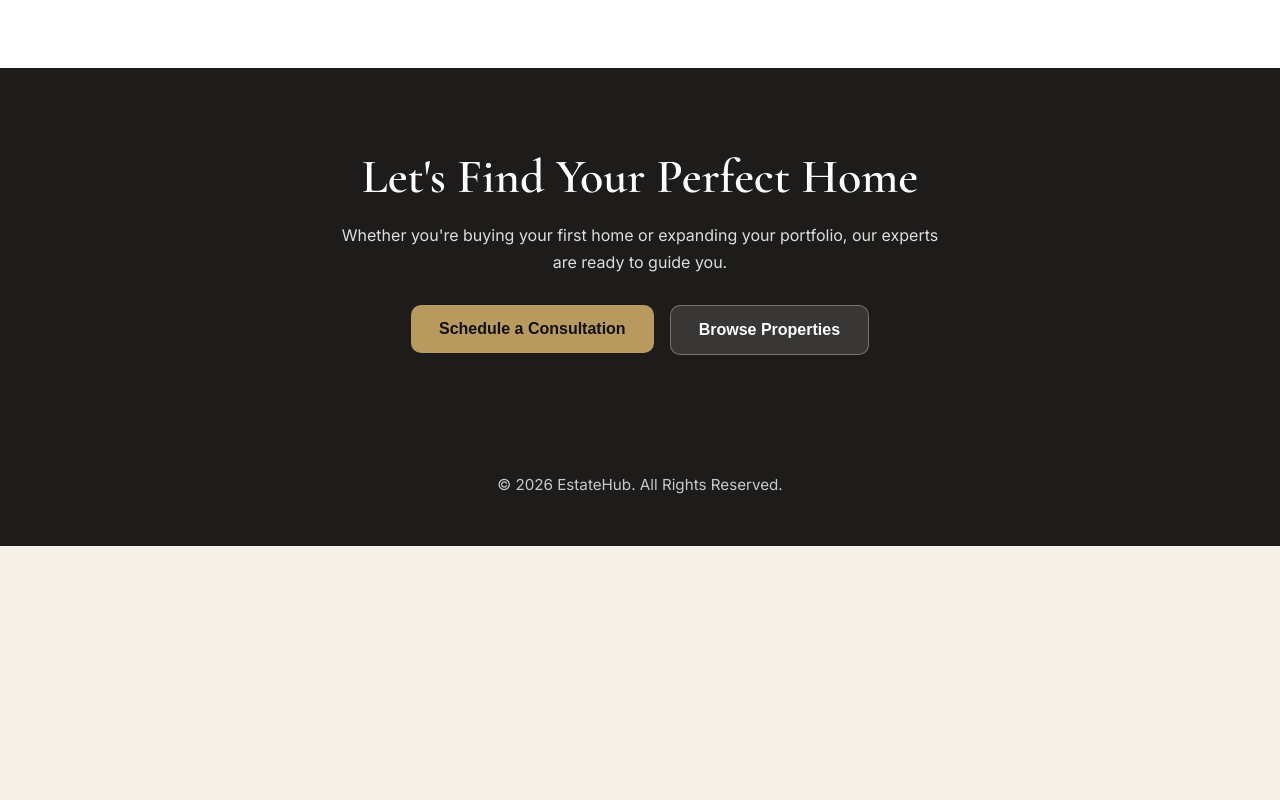
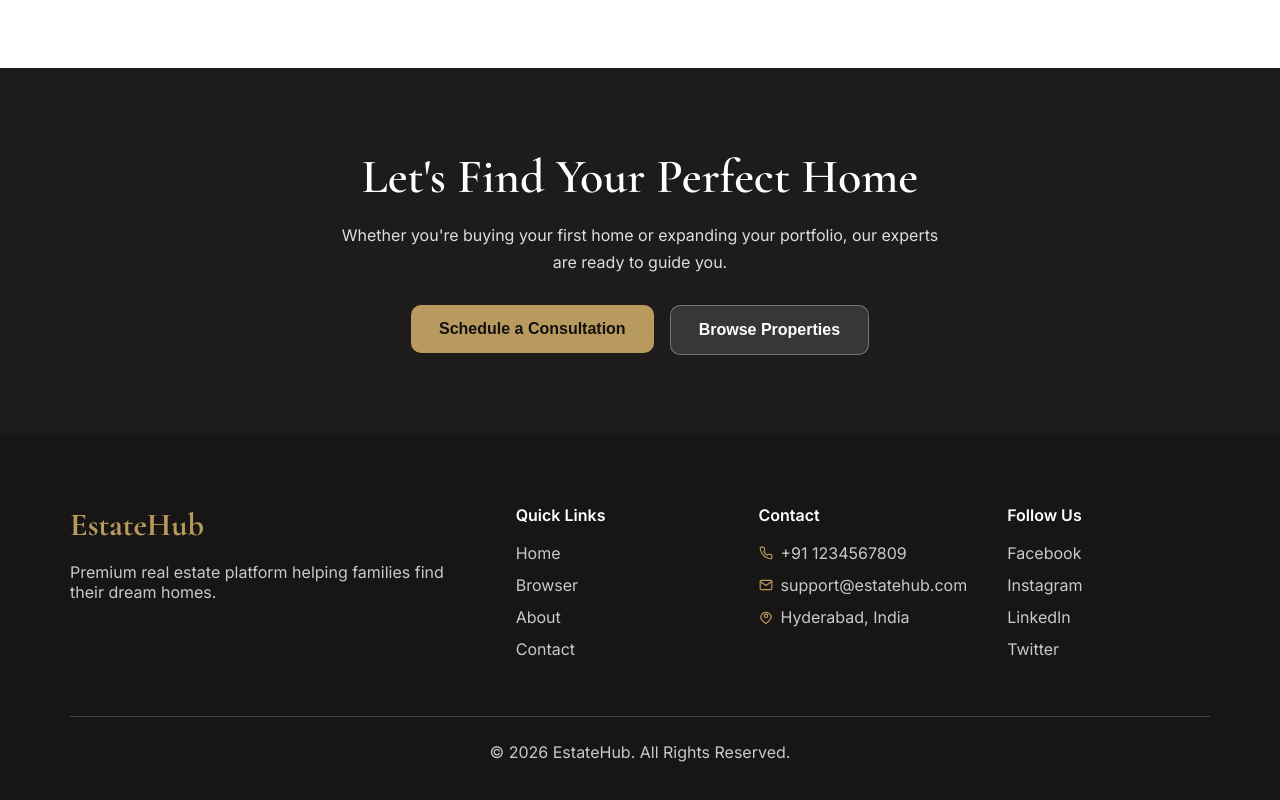
Before and after one commit to Aswin-100611/real-estate-project, a React (Create React App) app: page /about in a window 1280 px wide. Shown: the part 2600-3400 px from the top of the page. Before the commit the page ends 3146 px from the top, so only its background shows below. Built offline with nearby package versions, Linux system fonts and the light colour scheme.

Commit message:
added footer in about section

```diff
--- a/src/components/AboutSection.css
+++ b/src/components/AboutSection.css
@@ -394,15 +394,58 @@
 }
 
 .footer {
-  background: var(--charcoal);
-  color: rgba(255, 255, 255, 0.6);
-  padding: 40px 20px;
-  text-align: center;
-  font-size: 0.95rem;
+  background: #181614;
+  color: #ddd;
+  padding: 70px;
+  text-align: left;
+}
+
+.footer-container {
+  display: grid;
+  grid-template-columns: 2fr 1fr 1fr 1fr;
+  gap: 40px;
+}
+
+.footer h3 {
+  font-size: 2rem;
+  margin-bottom: 18px;
+  font-family: "Cormorant Garamond", serif;
+  color: var(--gold);
+}
+
+.footer h4 {
+  margin-bottom: 18px;
+  color: #fff;
+}
+
+.footer p {
+  margin-bottom: 12px;
+  color: #c9c9c9;
+  cursor: pointer;
+  transition: .3s;
 }
 
 .footer p:hover {
   color: var(--gold);
+}
+
+.footer hr {
+  margin: 45px 0 25px;
+  border: none;
+  height: 1px;
+  background: #444;
+}
+
+.copyright {
+  text-align: center;
+  color: #aaa;
+}
+
+.footer-contact-item {
+  display: flex;
+  align-items: center;
+  gap: 8px;
+  justify-content: flex-start;
 }
 
 /* ===== RESPONSIVE ===== */
@@ -463,3 +506,23 @@
     grid-template-columns: 1fr;
   }
 }
+
+/* Footer Specific Responsive Styles */
+@media(max-width:1100px) {
+  .footer-container {
+    grid-template-columns: repeat(2, 1fr);
+  }
+}
+
+@media(max-width:768px) {
+  .footer-container {
+    grid-template-columns: 1fr;
+    text-align: center;
+  }
+  .footer-contact-item {
+    justify-content: center;
+  }
+  .footer {
+    padding: 70px 20px;
+  }
+}
--- a/src/components/AboutSection.jsx
+++ b/src/components/AboutSection.jsx
@@ -254,13 +254,57 @@ export default function AboutSection() {
 
       </section>
 
-      {/* Footer (same as HeroSection) */}
-
       <footer className="footer">
 
-        <div>
-          <p>© 2026 EstateHub. All Rights Reserved.</p>
+        <div className="footer-container">
+
+          <div>
+            <h3>EstateHub</h3>
+            <p>
+              Premium real estate platform helping
+              families find their dream homes.
+            </p>
+          </div>
+
+          <div>
+            <h4>Quick Links</h4>
+            <p><Link to="/" style={{ color: "inherit", textDecoration: "none" }}>Home</Link></p>
+            <p><Link to="/property" style={{ color: "inherit", textDecoration: "none" }}>Browser</Link></p>
+            <p><Link to="/about" style={{ color: "inherit", textDecoration: "none" }}>About</Link></p>
+            <p><Link to="/contact" style={{ color: "inherit", textDecoration: "none" }}>Contact</Link></p>
+          </div>
+
+          <div>
+            <h4>Contact</h4>
+            <p className="footer-contact-item">
+              <svg width="14" height="14" viewBox="0 0 24 24" fill="none" stroke="var(--gold)" strokeWidth="2" strokeLinecap="round" strokeLinejoin="round" style={{ flexShrink: 0 }}><path d="M22 16.92v3a2 2 0 0 1-2.18 2 19.79 19.79 0 0 1-8.63-3.07 19.5 19.5 0 0 1-6-6 19.79 19.79 0 0 1-3.07-8.67A2 2 0 0 1 4.11 2h3a2 2 0 0 1 2 1.72 12.84 12.84 0 0 0 .7 2.81 2 2 0 0 1-.45 2.11L8.09 9.91a16 16 0 0 0 6 6l1.27-1.27a2 2 0 0 1 2.11-.45 12.84 12.84 0 0 0 2.81.7A2 2 0 0 1 22 16.92z"/></svg>
+              <span>+91 1234567809</span>
+            </p>
+            <p className="footer-contact-item">
+              <svg width="14" height="14" viewBox="0 0 24 24" fill="none" stroke="var(--gold)" strokeWidth="2" strokeLinecap="round" strokeLinejoin="round" style={{ flexShrink: 0 }}><path d="M4 4h16c1.1 0 2 .9 2 2v12c0 1.1-.9 2-2 2H4c-1.1 0-2-.9-2-2V6c0-1.1.9-2 2-2z"/><polyline points="22,6 12,13 2,6"/></svg>
+              <span>support@estatehub.com</span>
+            </p>
+            <p className="footer-contact-item">
+              <svg width="14" height="14" viewBox="0 0 24 24" fill="none" stroke="var(--gold)" strokeWidth="2" strokeLinecap="round" strokeLinejoin="round" style={{ flexShrink: 0 }}><path d="M21 10c0 7-9 13-9 13s-9-6-9-10a9 9 0 0 1 18 0z"/><circle cx="12" cy="10" r="3"/></svg>
+              <span>Hyderabad, India</span>
+            </p>
+          </div>
+
+          <div>
+            <h4>Follow Us</h4>
+            <p>Facebook</p>
+            <p>Instagram</p>
+            <p>LinkedIn</p>
+            <p>Twitter</p>
+          </div>
+
         </div>
+
+        <hr />
+
+        <p className="copyright">
+          © 2026 EstateHub. All Rights Reserved.
+        </p>
 
       </footer>
 
--- a/src/components/ContactSection.css
+++ b/src/components/ContactSection.css
@@ -294,6 +294,14 @@
     background: #181614;
     color: #ddd;
     padding: 70px;
+    text-align: left;
+}
+
+.footer-contact-item {
+    display: flex;
+    align-items: center;
+    gap: 8px;
+    justify-content: flex-start;
 }
 
 .contact-page .footer-container {
@@ -383,6 +391,10 @@
         text-align: center;
     }
 
+    .footer-contact-item {
+        justify-content: center;
+    }
+
     .contact-page .footer {
         padding: 70px 20px;
     }
--- a/src/components/ContactSection.jsx
+++ b/src/components/ContactSection.jsx
@@ -1,7 +1,6 @@
 import React, { useState } from "react";
 import { Link } from "react-router-dom";
 import "./ContactSection.css";
-import { ReactComponent as Logo } from "./iconsax-location.svg";
 
 export default function ContactSection() {
 
@@ -69,8 +68,9 @@ export default function ContactSection() {
           </p>
 
           {submitted && (
-            <div className="contact-success">
-              ✔ Thank you! Your message has been sent successfully.
+            <div className="contact-success" style={{ display: "flex", alignItems: "center" }}>
+              <svg width="18" height="18" viewBox="0 0 24 24" fill="none" stroke="currentColor" strokeWidth="2.5" strokeLinecap="round" strokeLinejoin="round" style={{ marginRight: "10px", flexShrink: 0 }}><polyline points="20 6 9 17 4 12"/></svg>
+              <span>Thank you! Your message has been sent successfully.</span>
             </div>
           )}
 
@@ -110,7 +110,9 @@ export default function ContactSection() {
 
           <div className="contact-info-strip">
             <div className="contact-info-item">
-              <span className="contact-info-icon">📞</span>
+              <span className="contact-info-icon">
+                <svg width="20" height="20" viewBox="0 0 24 24" fill="none" stroke="var(--gold)" strokeWidth="2" strokeLinecap="round" strokeLinejoin="round"><path d="M22 16.92v3a2 2 0 0 1-2.18 2 19.79 19.79 0 0 1-8.63-3.07 19.5 19.5 0 0 1-6-6 19.79 19.79 0 0 1-3.07-8.67A2 2 0 0 1 4.11 2h3a2 2 0 0 1 2 1.72 12.84 12.84 0 0 0 .7 2.81 2 2 0 0 1-.45 2.11L8.09 9.91a16 16 0 0 0 6 6l1.27-1.27a2 2 0 0 1 2.11-.45 12.84 12.84 0 0 0 2.81.7A2 2 0 0 1 22 16.92z"/></svg>
+              </span>
               <div>
                 <p className="contact-info-label">Call Us</p>
                 <a href="tel:+911234567809">+91 1234567809</a>
@@ -118,7 +120,9 @@ export default function ContactSection() {
             </div>
             <div className="contact-info-divider"></div>
             <div className="contact-info-item">
-              <span className="contact-info-icon">📧</span>
+              <span className="contact-info-icon">
+                <svg width="20" height="20" viewBox="0 0 24 24" fill="none" stroke="var(--gold)" strokeWidth="2" strokeLinecap="round" strokeLinejoin="round"><path d="M4 4h16c1.1 0 2 .9 2 2v12c0 1.1-.9 2-2 2H4c-1.1 0-2-.9-2-2V6c0-1.1.9-2 2-2z"/><polyline points="22,6 12,13 2,6"/></svg>
+              </span>
               <div>
                 <p className="contact-info-label">Email Us</p>
                 <a href="mailto:support@estatehub.com">support@estatehub.com</a>
@@ -126,7 +130,9 @@ export default function ContactSection() {
             </div>
             <div className="contact-info-divider"></div>
             <div className="contact-info-item">
-              <span className="contact-info-icon">📍</span>
+              <span className="contact-info-icon">
+                <svg width="20" height="20" viewBox="0 0 24 24" fill="none" stroke="var(--gold)" strokeWidth="2" strokeLinecap="round" strokeLinejoin="round"><path d="M21 10c0 7-9 13-9 13s-9-6-9-10a9 9 0 0 1 18 0z"/><circle cx="12" cy="10" r="3"/></svg>
+              </span>
               <div>
                 <p className="contact-info-label">Visit Us</p>
                 <p>Banjara Hills, Hyderabad</p>
@@ -162,9 +168,18 @@ export default function ContactSection() {
 
           <div>
             <h4>Contact</h4>
-            <p>📞 +91 1234567809</p>
-            <p>📧 support@estatehub.com</p>
-            <p>📍 Hyderabad, India</p>
+            <p className="footer-contact-item">
+              <svg width="14" height="14" viewBox="0 0 24 24" fill="none" stroke="var(--gold)" strokeWidth="2" strokeLinecap="round" strokeLinejoin="round" style={{ flexShrink: 0 }}><path d="M22 16.92v3a2 2 0 0 1-2.18 2 19.79 19.79 0 0 1-8.63-3.07 19.5 19.5 0 0 1-6-6 19.79 19.79 0 0 1-3.07-8.67A2 2 0 0 1 4.11 2h3a2 2 0 0 1 2 1.72 12.84 12.84 0 0 0 .7 2.81 2 2 0 0 1-.45 2.11L8.09 9.91a16 16 0 0 0 6 6l1.27-1.27a2 2 0 0 1 2.11-.45 12.84 12.84 0 0 0 2.81.7A2 2 0 0 1 22 16.92z"/></svg>
+              <span>+91 1234567809</span>
+            </p>
+            <p className="footer-contact-item">
+              <svg width="14" height="14" viewBox="0 0 24 24" fill="none" stroke="var(--gold)" strokeWidth="2" strokeLinecap="round" strokeLinejoin="round" style={{ flexShrink: 0 }}><path d="M4 4h16c1.1 0 2 .9 2 2v12c0 1.1-.9 2-2 2H4c-1.1 0-2-.9-2-2V6c0-1.1.9-2 2-2z"/><polyline points="22,6 12,13 2,6"/></svg>
+              <span>support@estatehub.com</span>
+            </p>
+            <p className="footer-contact-item">
+              <svg width="14" height="14" viewBox="0 0 24 24" fill="none" stroke="var(--gold)" strokeWidth="2" strokeLinecap="round" strokeLinejoin="round" style={{ flexShrink: 0 }}><path d="M21 10c0 7-9 13-9 13s-9-6-9-10a9 9 0 0 1 18 0z"/><circle cx="12" cy="10" r="3"/></svg>
+              <span>Hyderabad, India</span>
+            </p>
           </div>
 
           <div>
```
